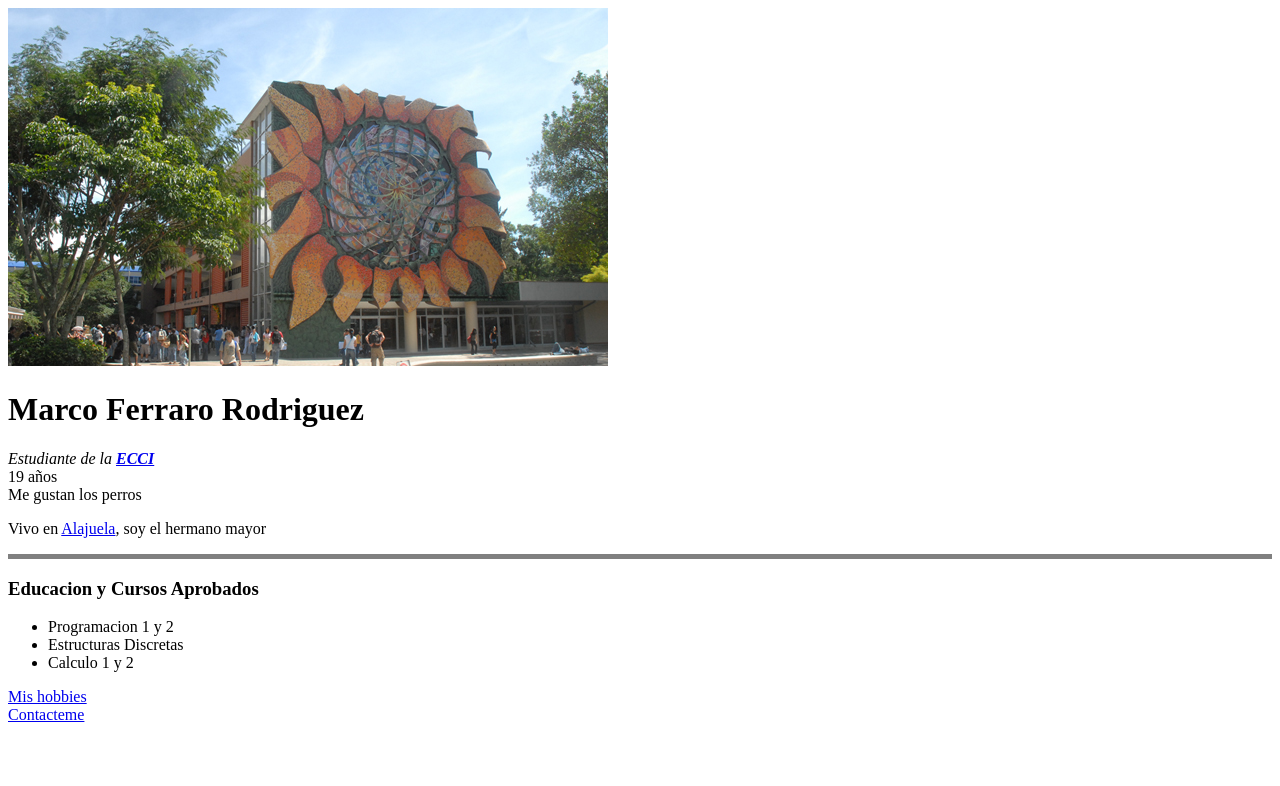
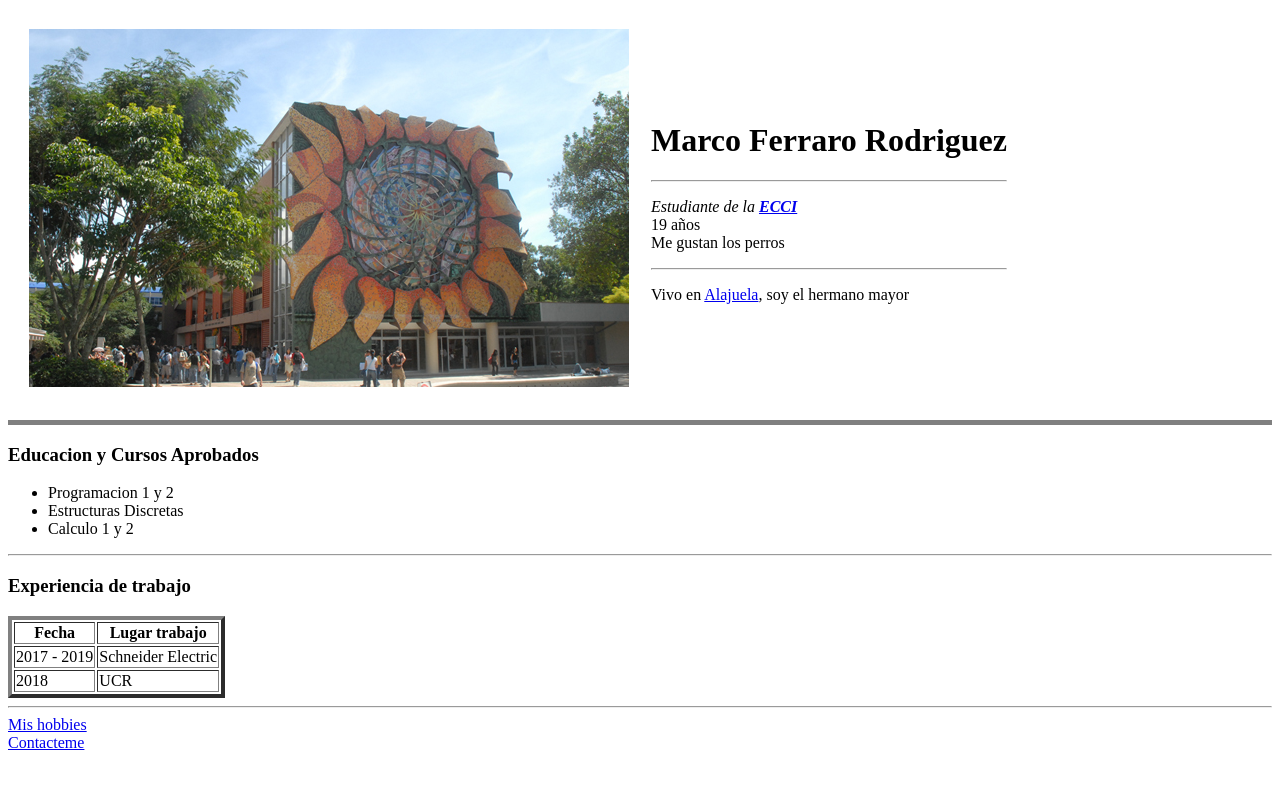
Before and after one commit to mantofer02/WebDesignBootcamp, a plain HTML site: page HTML-CV/index.html in a window 1280 px wide. Drawn offline with Linux system fonts and the light colour scheme.

Commit message:
Finish CV

```diff
--- a/HTML-CV/index.html
+++ b/HTML-CV/index.html
@@ -4,16 +4,31 @@
         <meta charset='utf-8'>
         <title>Mi pagina Web</title>
     </head>
+
     <body>
+        <table cellspacing = "20">
+            <tbody>
+                <tr>
+                    <td>
                         <!--   RECUERDE QUE EL LINK DE LA FOTO
                     O DE OTRO SITIO WEB
                     PUEDE SER LOCAL  -->
                 <img src="pretil.png.jfif" alt="UCR">
+                    </td>
+                    <td>
                         <h1> Marco Ferraro Rodriguez </h1>
+                        <hr>
                         <p> <em> Estudiante de la <strong> <a href="http://ecci.ucr.ac.cr/">ECCI</a></strong> </em> <br>
                         19 años <br>
                         Me gustan los perros</p>
+                        <hr>
                         <p> Vivo en <a href="https://www.tiktok.com/@mukhtarhuh/video/6773648983710534918">Alajuela</a>, soy el hermano mayor</p>
+                    </td>
+                </tr>
+            </tbody>
+        </table>
+
+
         <hr size="5" ;  noshade>
         <h3>Educacion y Cursos Aprobados</h3>
             <ul>
@@ -21,6 +36,34 @@
                 <li> Estructuras Discretas</li>
                 <li> Calculo 1 y 2</li>
             </ul>
+        <hr>
+        <h3>Experiencia de trabajo</h3>
+        <!--
+            USUALMENTE NO SE USAN ESTOS ARTRUBUTOS PARA
+            STYLING, SI NO QUE CSS SE ENCARGA DE ESO, SE VE FEO
+            ES EL THUMBS DOWN DE MDM
+        -->
+        <table border = "4">
+            <thead>
+                <tr>
+                    <th>Fecha</th>
+                    <th>Lugar trabajo</th>
+                </tr>
+            </thead>
+            <tbody>
+                <tr>
+                    <td>2017 - 2019</td>
+                    <td>Schneider Electric</td>
+                </tr>
+                <tr>
+                    <td>2018</td>
+                    <td>UCR</td>
+                </tr>
+            </tbody>
+            <tfoot>
+            </tfoot>
+        </table>
+        <hr>
         <a href="C:\Users\marco\Desktop\CursoDesarrolloWeb\Repositorio\AppBrewery\HTML-CV\hobbies.html">Mis hobbies</a>
         <br><a href="C:\Users\marco\Desktop\CursoDesarrolloWeb\Repositorio\AppBrewery\HTML-CV\contactos.html">Contacteme</a>
     </body>
```
Also changed, not shown: HTML-CV/contactos.html (+20 -1 lines), HTML-CV/hobbies.html (+1 -1 lines). Lines whose indentation alone changed are shown as unchanged.
